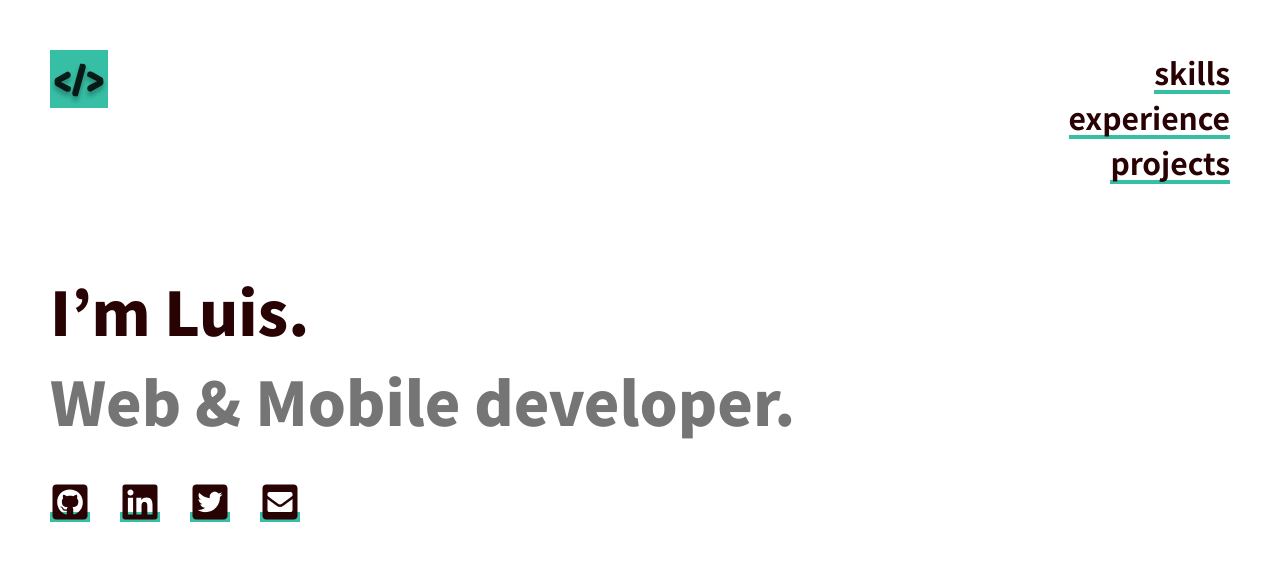
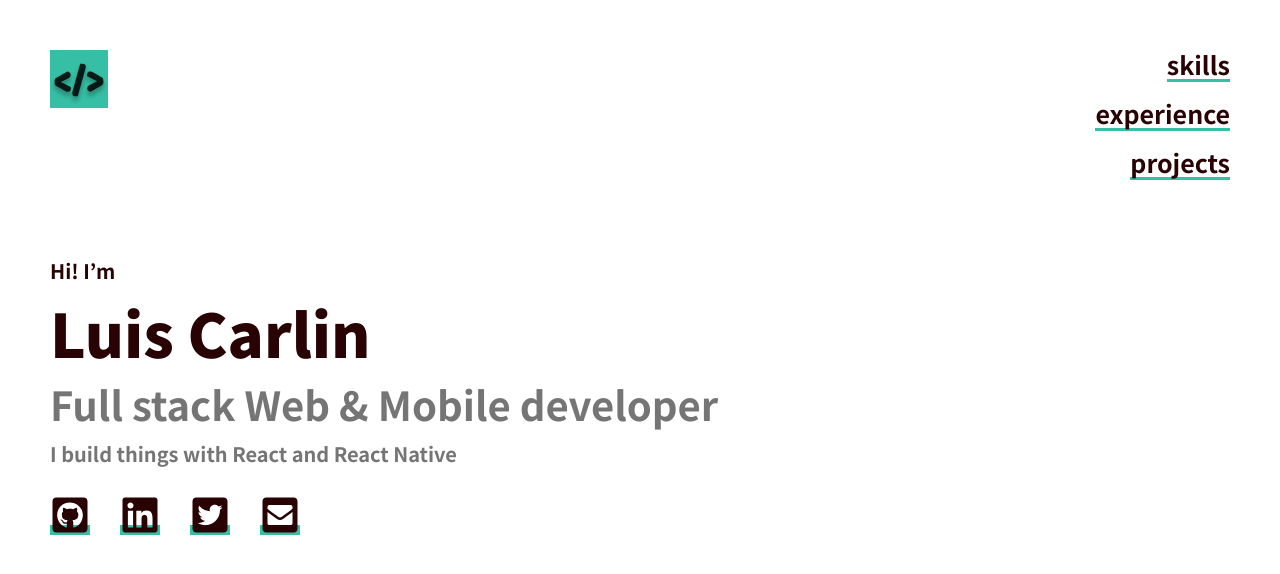
Before and after one commit to luiscarlin/luiscarlin.dev, a Gatsby site: page /landing in a window 1280 px wide. Built offline with nearby package versions, Linux system fonts and the light colour scheme; Gatsby itself is replaced by a stand-in of ours.

Commit message:
add more to the landing

```diff
--- a/src/components/Header/Header.js
+++ b/src/components/Header/Header.js
@@ -22,7 +22,7 @@ const Header = ({ pathname }) => {
             .map((link, index) => (
               <li key={index}>
                 <Link to={link.url}>
-                  <h2>{link.text}</h2>
+                  <h3>{link.text}</h3>
                 </Link>
               </li>
             ))}
--- a/src/components/Header/header.module.scss
+++ b/src/components/Header/header.module.scss
@@ -9,13 +9,18 @@
     text-align: right;
   }
 
-  h2 {
+  li {
+    margin-bottom: 2rem;
+  }
+
+  h3 {
+    font-weight: 700;
     display: inline;
     transition: background-position .15s .1s;
     background-image: linear-gradient(180deg,$lightseagreen 0,$lightseagreen);
     background-size: 100%;
     background-repeat: no-repeat;
-    background-position: 0 4rem;
+    background-position: 0 3.3rem;
 
     @media (hover) {
       &:hover {
--- a/src/pages/landing.js
+++ b/src/pages/landing.js
@@ -3,8 +3,10 @@ import SocialMediaBar from "../components/SocialMediaBar"
 
 const Landing = () => (
   <div className="welcome">
-    <h1>I&rsquo;m Luis.</h1>
-    <h1 className="secondary">Web & Mobile developer.</h1>
+    <h4>Hi! I&rsquo;m</h4>
+    <h1>Luis Carlin</h1>
+    <h2 className="secondary">Full stack Web & Mobile developer</h2>
+    <h4 className="secondary">I build things with React and React Native</h4>
     <div className="welcome__social-media">
       <SocialMediaBar />
     </div>
--- a/src/pages/skills.js
+++ b/src/pages/skills.js
@@ -1,3 +1,3 @@
 import React from "react"
 
-export default () => <h1>Skills</h1>
+export default () => <h1>skills</h1>
--- a/src/styles/base.scss
+++ b/src/styles/base.scss
@@ -8,6 +8,7 @@ body {
   font-family: "Noto Sans JP", sans-serif;
   -webkit-font-smoothing: antialiased;
   -moz-osx-font-smoothing: grayscale;
+  line-height: 1.15;
 }
 
 html, body, #___gatsby, #gatsby-focus-wrapper {
@@ -25,9 +26,8 @@ html, body, #___gatsby, #gatsby-focus-wrapper {
 
 h1 {
   font-size: 6rem;
-  font-weight: 900;
+  font-weight: 400;
   color: $black;
-  line-height: 1.5;
 
   @media (max-width: $screen-xs) {
     font-size: 5rem;
@@ -35,13 +35,32 @@ h1 {
 }
 
 h2 {
-  font-size: 3rem;
-  font-weight: 700;
+  font-size: 4rem;
+  font-weight: 400;
   color: $black;
-  line-height: 1.5;
 
   @media (max-width: $screen-xs) {
-    font-size: 2.5rem;
+    font-size: 3rem;
+  }
+}
+
+h3 {
+  font-size: 2.5rem;
+  font-weight: 400;
+  color: $black;
+
+  @media (max-width: $screen-xs) {
+    font-size: 2rem;
+  }
+}
+
+h4 {
+  font-size: 2rem;
+  font-weight: 400;
+  color: $black;
+
+  @media (max-width: $screen-xs) {
+    font-size: 1.5rem;
   }
 }
 
--- a/src/styles/pages/landing.scss
+++ b/src/styles/pages/landing.scss
@@ -4,6 +4,20 @@
   top: 50%;
   transform: translate(0, -50%);
 
+  h1 {
+    font-weight: 900;
+    margin-bottom: 1.5rem;
+  }
+
+  h2 {
+    font-weight: 700;
+    margin-bottom: 1.5rem;
+  }
+
+  h4 {
+    font-weight: 600;
+    margin-bottom: 1.5rem;
+  }
   .welcome__social-media {
     margin-top: 3rem;
   }
```
